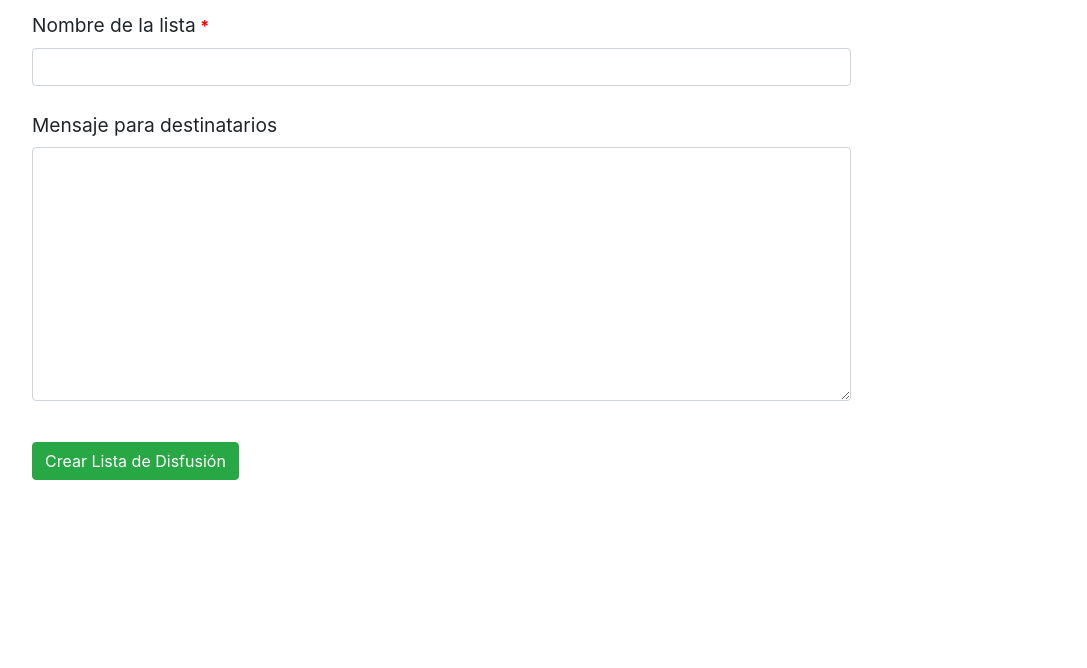
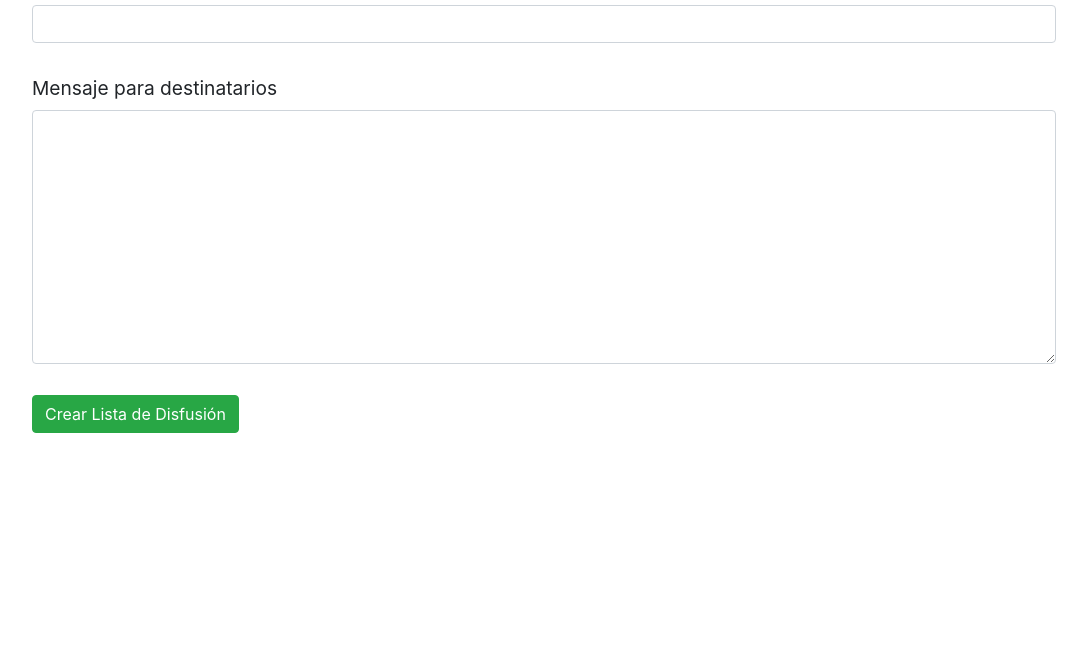
Before and after one commit to saitcmty/Sponsor-Demon, a website: page public/newDissemination.html in a window 1280 px wide. Shown: the part 132-800 px from the top of the page, without its empty margins (96-1183 px from the left). Drawn offline with nearby package versions, Linux system fonts and the light colour scheme.

Commit message:
Solved consistency problems at newDissemination.html

```diff
--- a/public/css/newDissemination.css
+++ b/public/css/newDissemination.css
@@ -1,22 +1,13 @@
 .main-content {
 	margin-left: 10%;
 	margin-right: 10%;
-	margin-top: 5%;
-	margin-bottom: 10%;
-}
-
-.new-dissemination-title {
-	/*text-align: center;	*/
+	margin-top: 3%;
 }
 
 .new-list-name {
 	font-size: 120%;
-	margin-top: 4%;
+	margin-top: 1.5%;
 	text-align: left;
-}
-
-.new-dissemination-input {
-	margin-right: 20%;
 }
 
 .mandatory {
@@ -29,5 +20,5 @@
 }
 
 .create-new-list {
-	margin-top: 5%;
+	margin-top: 3%;
 }
```
